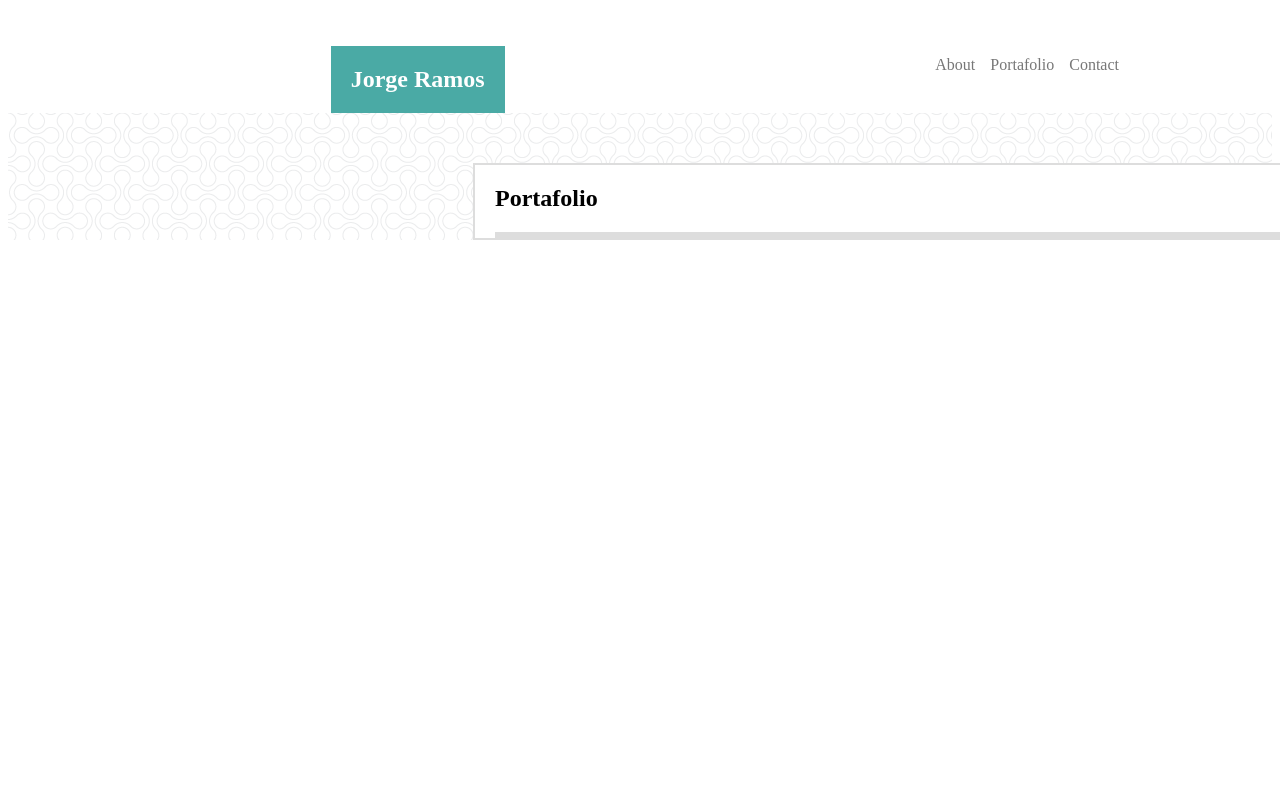
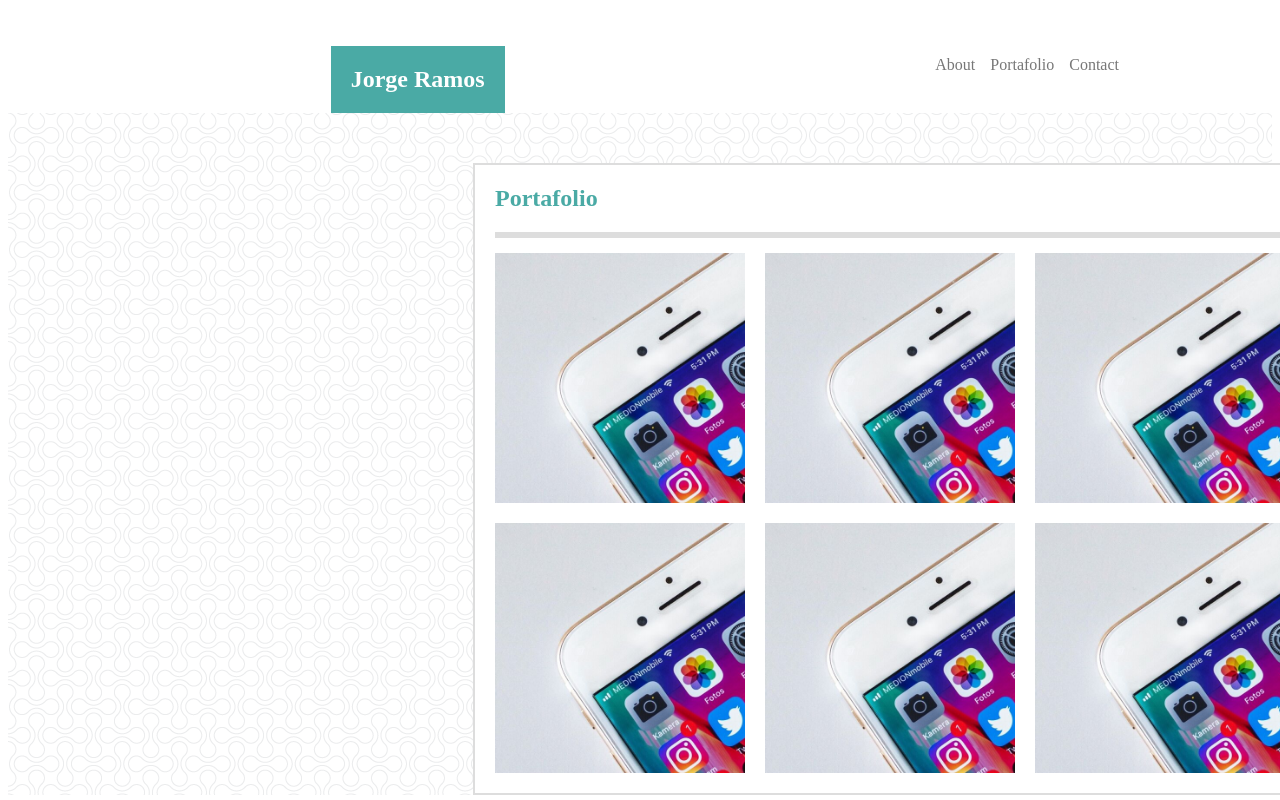
Before and after one commit to jorgeramos2/Basic-Portafolio, a plain HTML site: page portfolio.html in a window 1280 px wide. Shown: the top 800 px of the page. Drawn offline with Linux system fonts and the light colour scheme.

Commit message:
Portafolio y Contact

```diff
--- a/assets/css/style.css
+++ b/assets/css/style.css
@@ -74,5 +74,112 @@ section
 	border-bottom-width: 3px;
 	border-color: #dddddd;
 	border-style: solid;
+	margin-bottom: 15px;
 
 }
+.profile
+{
+	background-image: url("../images/1.jpg");
+	height: 250px;
+	width: 250px;
+	background-size: cover;
+	margin-top: 20px;
+
+}
+
+p
+{
+	float: right;
+}
+input
+{
+	margin-top: 10px;
+
+}
+input[type=text]
+{
+	margin-left: 5px;
+	border-color: #dddddd;
+	width :100%;
+
+}
+input[type=submit]
+{
+	background-color: #4aaaa5;
+	padding: 10px;
+	color: white;
+
+}
+input[id="msg"]
+{
+	height: 100px;
+}
+label
+{
+	color: #777777;
+
+}
+h2
+{
+	color: #4aaaa5;
+}
+.container
+{
+	display: flex;
+	flex-direction: row;
+	flex-wrap: wrap;
+}
+.img1
+{
+	background-image: url("../images/3.jpg");
+	height: 250px;
+	width: 250px;
+	background-size: cover;
+	margin-right: 20px;
+	margin-bottom: 20px;
+}
+.img2
+{
+	background-image: url("../images/3.jpg");
+	height: 250px;
+	width: 250px;
+	background-size: cover;
+	margin-right: 20px;
+	margin-bottom: 20px;
+}
+.img3
+{
+	background-image: url("../images/3.jpg");
+	height: 250px;
+	width: 250px;
+	background-size: cover;
+	margin-right: 20px;
+	margin-bottom: 20px;
+}
+.img4
+{
+	background-image: url("../images/3.jpg");
+	height: 250px;
+	width: 250px;
+	background-size: cover;
+	margin-right: 20px;
+	margin-bottom: 20px;
+}
+.img5
+{
+	background-image: url("../images/3.jpg");
+	height: 250px;
+	width: 250px;
+	background-size: cover;
+	margin-right: 20px;
+	margin-bottom: 20px;
+}
+.img6
+{
+	background-image: url("../images/3.jpg");
+	height: 250px;
+	width: 250px;
+	background-size: cover;
+	margin-right: 20px;
+	margin-bottom: 20px;
+}
--- a/portfolio.html
+++ b/portfolio.html
@@ -19,6 +19,14 @@
     <div class="espacio">
      <h2> Portafolio </h2>
       <div class = "linea"> </div>
+      <div class = "container">
+        <div class="img1"></div>
+        <div class="img2"></div>
+        <div class="img3"></div>
+        <div class="img4"></div>
+        <div class="img5"></div>
+        <div class="img6"></div>
+      </div>
     </div>
   </section>
   </div>
```
Also changed, not shown: contact.html (+7 -0 lines), index.html (+3 -0 lines), assets/images/3.jpg (added).
